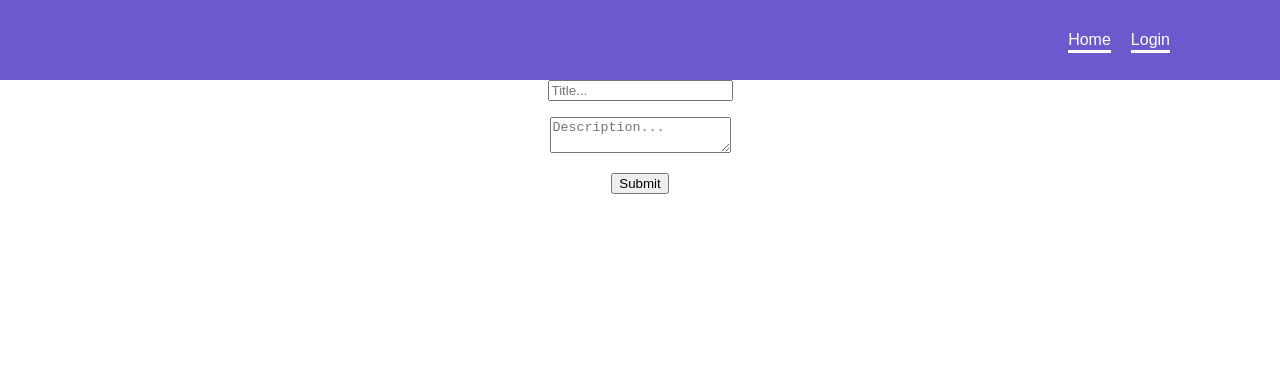
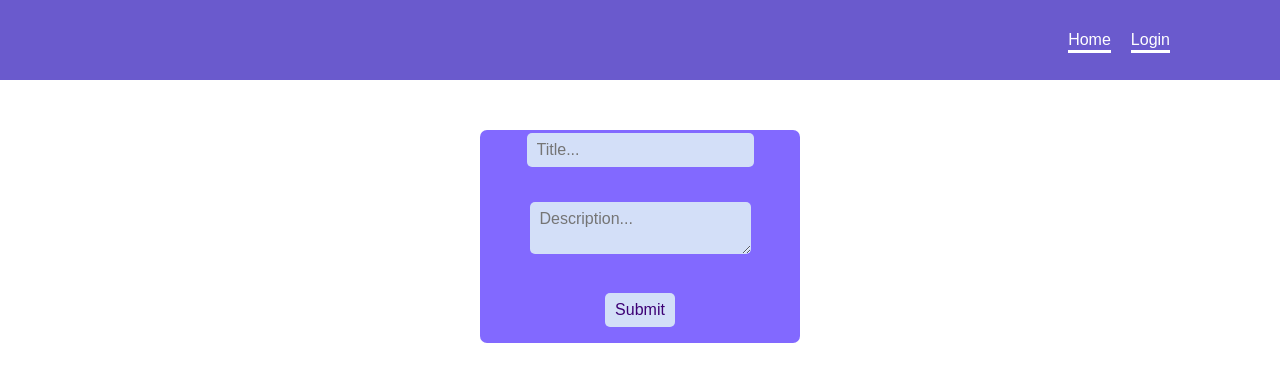
Before and after one commit to Youkwhan/social-media, a React (Create React App) app: page /createpost in a window 1280 px wide. Shown: the top 382 px of the page. Built offline with nearby package versions, Linux system fonts and the light colour scheme; no server answers.

Commit message:
Form css and some navigation

```diff
--- a/src/App.css
+++ b/src/App.css
@@ -6,10 +6,10 @@
 body {
 	margin: 0;
 	padding: 0;
-  font-family:Arial, Helvetica, sans-serif;
+	font-family: Arial, Helvetica, sans-serif;
 }
 
-.navbar{
+.navbar {
 	width: 100%;
 	height: 80px;
 	background-color: slateblue;
@@ -48,3 +48,42 @@ body {
 	width: 50px;
 	margin-right: 10px;
 }
+
+input,
+textarea {
+	font-family: "Nunito", sans-serif;
+}
+
+.create-post {
+	width: 100%;
+	height: auto;
+	display: flex;
+	justify-content: center;
+}
+
+form {
+	margin-top: 50px;
+	padding: 30px, 20px;
+	width: 320px;
+	border-radius: 7px;
+	background-color: white;
+	backdrop-filter: blur(5px);
+	background-color: rgba(43, 0, 255, 0.588);
+	overflow: hidden;
+}
+
+input,
+textarea {
+	padding: 8px 10px;
+	margin: 3px 8px 16px 8px;
+	background-color: rgba(222, 239, 248, 0.877);
+	border: 0px transparent;
+	border-radius: 5px;
+	color: rgb(61, 0, 117);
+	font-size: 16px;
+	z-index: 1;
+}
+
+.submit-form:hover {
+	cursor: pointer;
+}
--- a/src/components/Navbar.tsx
+++ b/src/components/Navbar.tsx
@@ -2,12 +2,15 @@ import { Link } from "react-router-dom";
 import { auth } from "../config/firebase";
 import { useAuthState } from "react-firebase-hooks/auth";
 import { signOut } from "firebase/auth";
+import { useNavigate } from "react-router-dom";
 
 export const Navbar = () => {
 	const [user] = useAuthState(auth);
+	const navigate = useNavigate();
 
 	const signUserOut = async () => {
 		await signOut(auth);
+		navigate("/")
 	};
 
 	return (
--- a/src/pages/create-post/CreateForm.tsx
+++ b/src/pages/create-post/CreateForm.tsx
@@ -4,6 +4,7 @@ import { yupResolver } from "@hookform/resolvers/yup";
 import { addDoc, collection } from "firebase/firestore";
 import { auth, db } from "../../config/firebase";
 import { useAuthState } from "react-firebase-hooks/auth";
+import { useNavigate } from "react-router-dom";
 
 interface CreateFormData {
 	title: string;
@@ -12,6 +13,7 @@ interface CreateFormData {
 
 export const CreateForm = () => {
 	const [user] = useAuthState(auth);
+	const navigate = useNavigate();
 
 	//Validation
 	const schema = yup.object().shape({
@@ -34,11 +36,13 @@ export const CreateForm = () => {
 		await addDoc(postsRef, {
 			// title: data.title,
 			// description: data.description,
-         // If we are just grabbing everything from the data
-         ...data,
+			// If we are just grabbing everything from the data
+			...data,
 			username: user?.displayName,
 			userId: user?.uid,
 		});
+
+		navigate("/");
 	};
 
 	return (
@@ -47,7 +51,7 @@ export const CreateForm = () => {
 			<p style={{ color: "red" }}>{errors.title?.message}</p>
 			<textarea placeholder="Description..." {...register("description")} />
 			<p style={{ color: "red" }}>{errors.description?.message}</p>
-			<input type="submit" />
+			<input className="submit-form" type="submit" />
 		</form>
 	);
 };
--- a/src/pages/create-post/CreatePost.tsx
+++ b/src/pages/create-post/CreatePost.tsx
@@ -2,7 +2,7 @@ import { CreateForm } from "./CreateForm";
 
 export const CreatePost = () => {
 	return (
-		<div>
+		<div className="create-post">
 			<CreateForm />
 		</div>
 	);
```
Lines whose indentation alone changed are shown as unchanged.
